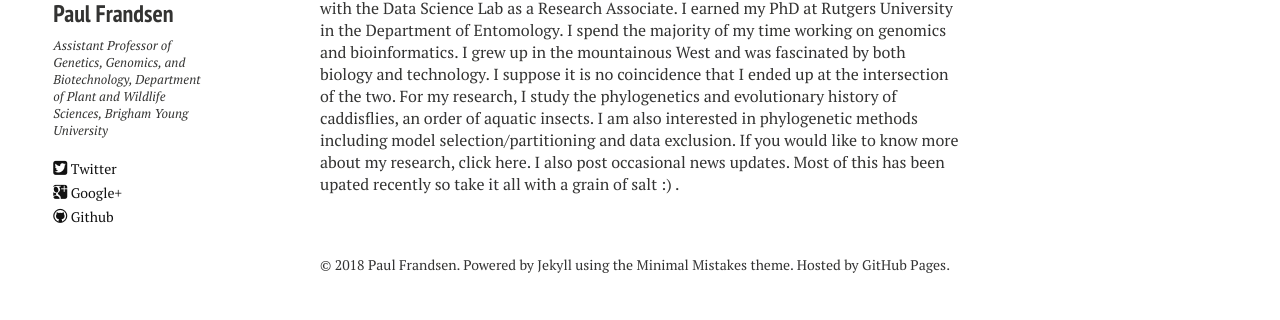
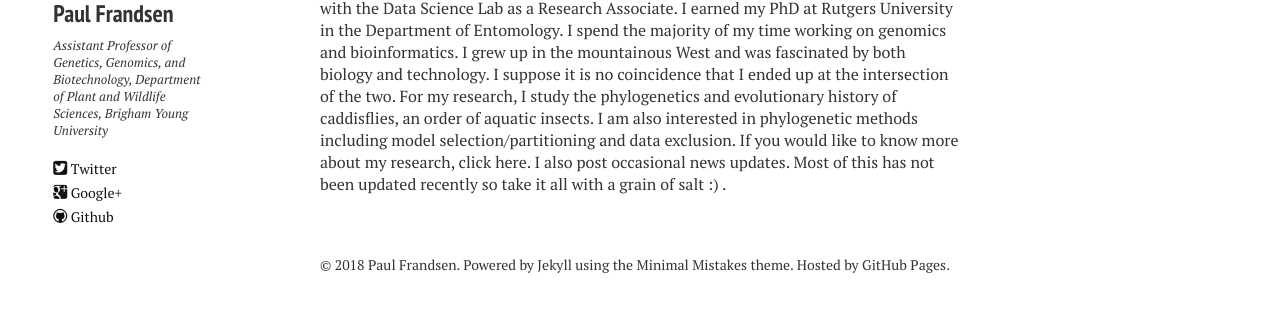
Before and after one commit to pbfrandsen/pbfrandsen.github.io, a Jekyll site: the page built from index.md, in a window 1280 px wide. Shown: the part 1179-1499 px from the top of the page. Built offline with Jekyll 4.4.1, drawn with Linux system fonts in a browser that asks for light colours; nearby versions of some CDN libraries.

Commit message:
fixed typo on home page

```diff
--- a/_layouts/home.html
+++ b/_layouts/home.html
@@ -51,7 +51,7 @@
  -->
 <div id="index">
   <h3>About</h3>
-  <p>I am an Assistant Professor of Genetics, Genomics, and Biotechnology in the <a href="http://pws.byu.edu">Department of Plant and Wildlife Sciences</a> at Brigham Young University. Formerly, I was a Research Data Scientist in the <a href="http://oris.si.edu/data_science">Data Science Lab at the Smithsonian Institution</a>. I am still affilliated with the Data Science Lab as a Research Associate. I earned my PhD at Rutgers University in the <a href="http://www-rci.rutgers.edu/~insects/">Department of Entomology</a>. I spend the majority of my time working on genomics and bioinformatics. I grew up in the mountainous West and was fascinated by both biology and technology. I suppose it is no coincidence that I ended up at the intersection of the two. For my research, I study the phylogenetics and evolutionary history of caddisflies, an order of aquatic insects. I am also interested in phylogenetic methods including model selection/partitioning and data exclusion. If you would like to know more about my research, click <a href="{{ site.url}}/research/">here</a>. I also post occasional <a href="{{ site.url}}/news/">news updates</a>. Most of this has been upated recently so take it all with a grain of salt :) .</p>
+  <p>I am an Assistant Professor of Genetics, Genomics, and Biotechnology in the <a href="http://pws.byu.edu">Department of Plant and Wildlife Sciences</a> at Brigham Young University. Formerly, I was a Research Data Scientist in the <a href="http://oris.si.edu/data_science">Data Science Lab at the Smithsonian Institution</a>. I am still affilliated with the Data Science Lab as a Research Associate. I earned my PhD at Rutgers University in the <a href="http://www-rci.rutgers.edu/~insects/">Department of Entomology</a>. I spend the majority of my time working on genomics and bioinformatics. I grew up in the mountainous West and was fascinated by both biology and technology. I suppose it is no coincidence that I ended up at the intersection of the two. For my research, I study the phylogenetics and evolutionary history of caddisflies, an order of aquatic insects. I am also interested in phylogenetic methods including model selection/partitioning and data exclusion. If you would like to know more about my research, click <a href="{{ site.url}}/research/">here</a>. I also post occasional <a href="{{ site.url}}/news/">news updates</a>. Most of this has not been updated recently so take it all with a grain of salt :) .</p>
 </div>
 
 <div class="footer-wrap">
```
